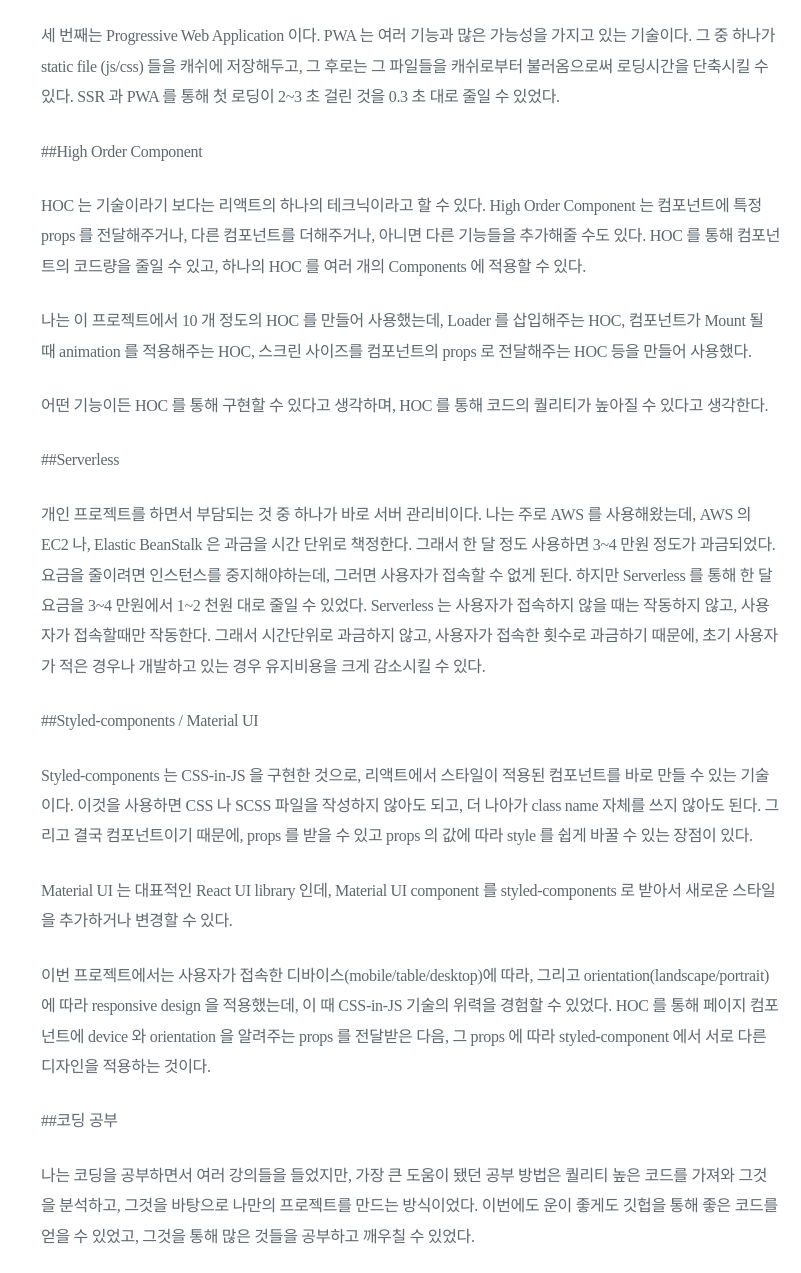
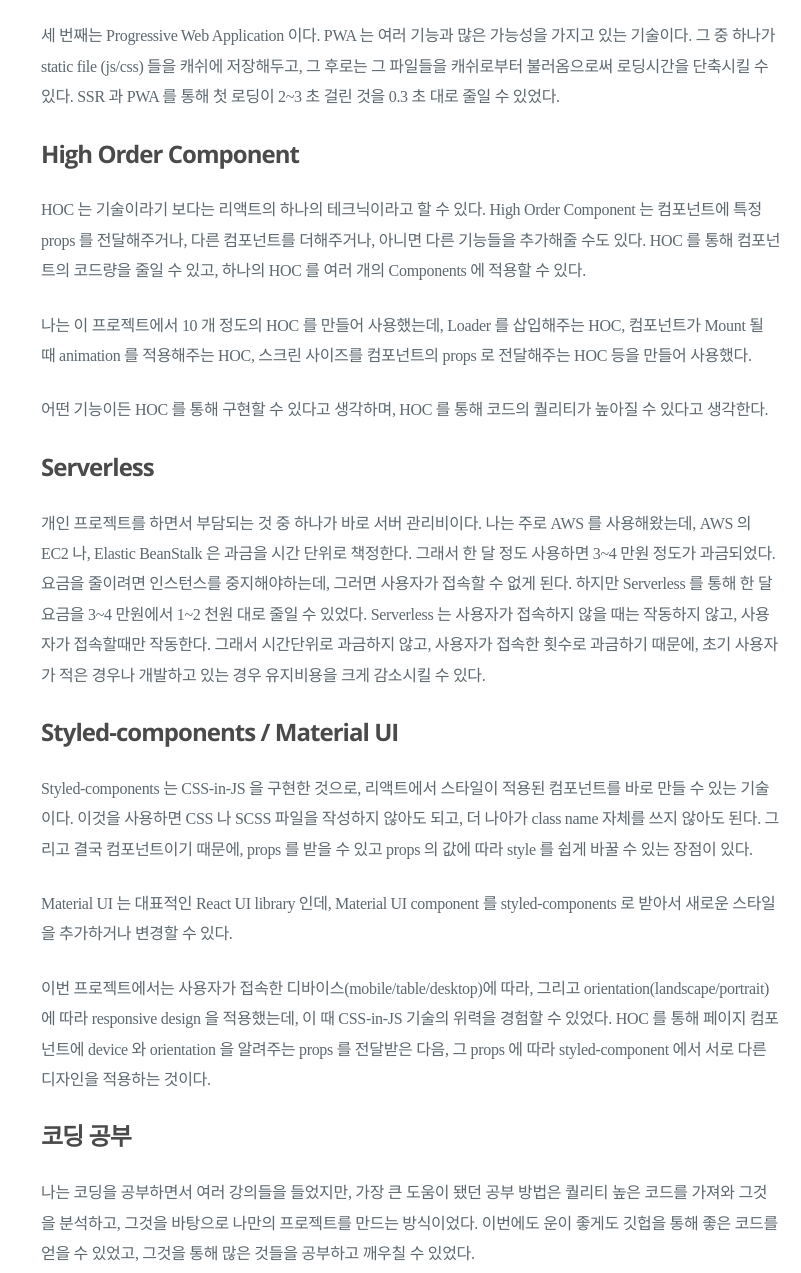
Before and after one commit to twiw49/twiw49.github.io, a plain HTML site: page archives/2018/06/index.html in a window 1280 px wide. Shown: the part 2601-3874 px from the top of the page, without its empty margins (479-1280 px from the left). Drawn offline with Linux system fonts and the light colour scheme; a web font is replaced by a local one.

Commit message:
Site updated: 2018-06-06 10:40:35

```diff
--- a/archives/2018/06/index.html
+++ b/archives/2018/06/index.html
@@ -161,18 +161,14 @@
 <p>먼저 첫 번째는, 위에서 설명한, Redux 를 통한 상태 관리였다. 이것을 통해 사용자가 데이터를 추가하거나 변경할 때, 로딩시간이 거의 없어졌다.</p>
 <p>두 번째는 Server Side Rendering(SSR) 이다. 리액트 어플리케이션은 처음에 빈 HTML element 로부터 시작된다. 흔히 <code>&lt;div id=&quot;root&quot;&gt;&lt;/div&gt;</code> 와 같은 빈 노드가 있고, 그 후 리액트의 번들링된 자바스크립트 파일이 로딩되면서, 빈 노드에 내용들이 채워진다. 따라서 페이지가 처음 로딩될때는, 아무것도 없는 빈 화면부터 시작되고, 그 후 컨텐츠가 로딩될 때까지는 일정 정도의 시간이 필요하다. SSR 은 그 초기 로딩시간을 단축하기 위한 기술이다. 페이지가 처음 로딩될때, 빈 노드가 아닌 첫 화면의 컴포넌트를 미리 렌더링해주는 방식이다. Server Side Rendering 은 컴포넌트 뿐만 아니라, 스타일(css) 파일도 할 수 있고, Redux state 도 할 수 있다.</p>
 <p>세 번째는 Progressive Web Application 이다. PWA 는 여러 기능과 많은 가능성을 가지고 있는 기술이다. 그 중 하나가 static file (js/css) 들을 캐쉬에 저장해두고, 그 후로는 그 파일들을 캐쉬로부터 불러옴으로써 로딩시간을 단축시킬 수 있다. SSR 과 PWA 를 통해 첫 로딩이 2~3 초 걸린 것을 0.3 초 대로 줄일 수 있었다.</p>
-<p>##High Order Component</p>
-<p>HOC 는 기술이라기 보다는 리액트의 하나의 테크닉이라고 할 수 있다. High Order Component 는 컴포넌트에 특정 props 를 전달해주거나, 다른 컴포넌트를 더해주거나, 아니면 다른 기능들을 추가해줄 수도 있다. HOC 를 통해 컴포넌트의 코드량을 줄일 수 있고, 하나의 HOC 를 여러 개의 Components 에 적용할 수 있다.</p>
+<h2 id="High-Order-Component"><a href="#High-Order-Component" class="headerlink" title="High Order Component"></a>High Order Component</h2><p>HOC 는 기술이라기 보다는 리액트의 하나의 테크닉이라고 할 수 있다. High Order Component 는 컴포넌트에 특정 props 를 전달해주거나, 다른 컴포넌트를 더해주거나, 아니면 다른 기능들을 추가해줄 수도 있다. HOC 를 통해 컴포넌트의 코드량을 줄일 수 있고, 하나의 HOC 를 여러 개의 Components 에 적용할 수 있다.</p>
 <p>나는 이 프로젝트에서 10 개 정도의 HOC 를 만들어 사용했는데, Loader 를 삽입해주는 HOC, 컴포넌트가 Mount 될 때 animation 를 적용해주는 HOC, 스크린 사이즈를 컴포넌트의 props 로 전달해주는 HOC 등을 만들어 사용했다.</p>
 <p>어떤 기능이든 HOC 를 통해 구현할 수 있다고 생각하며, HOC 를 통해 코드의 퀄리티가 높아질 수 있다고 생각한다.</p>
-<p>##Serverless</p>
-<p>개인 프로젝트를 하면서 부담되는 것 중 하나가 바로 서버 관리비이다. 나는 주로 AWS 를 사용해왔는데, AWS 의 EC2 나, Elastic BeanStalk 은 과금을 시간 단위로 책정한다. 그래서 한 달 정도 사용하면 3~4 만원 정도가 과금되었다. 요금을 줄이려면 인스턴스를 중지해야하는데, 그러면 사용자가 접속할 수 없게 된다. 하지만 Serverless 를 통해 한 달 요금을 3~4 만원에서 1~2 천원 대로 줄일 수 있었다. Serverless 는 사용자가 접속하지 않을 때는 작동하지 않고, 사용자가 접속할때만 작동한다. 그래서 시간단위로 과금하지 않고, 사용자가 접속한 횟수로 과금하기 때문에, 초기 사용자가 적은 경우나 개발하고 있는 경우 유지비용을 크게 감소시킬 수 있다.</p>
-<p>##Styled-components / Material UI</p>
-<p>Styled-components 는 CSS-in-JS 을 구현한 것으로, 리액트에서 스타일이 적용된 컴포넌트를 바로 만들 수 있는 기술이다. 이것을 사용하면 CSS 나 SCSS 파일을 작성하지 않아도 되고, 더 나아가 class name 자체를 쓰지 않아도 된다. 그리고 결국 컴포넌트이기 때문에, props 를 받을 수 있고 props 의 값에 따라 style 를 쉽게 바꿀 수 있는 장점이 있다.</p>
+<h2 id="Serverless"><a href="#Serverless" class="headerlink" title="Serverless"></a>Serverless</h2><p>개인 프로젝트를 하면서 부담되는 것 중 하나가 바로 서버 관리비이다. 나는 주로 AWS 를 사용해왔는데, AWS 의 EC2 나, Elastic BeanStalk 은 과금을 시간 단위로 책정한다. 그래서 한 달 정도 사용하면 3~4 만원 정도가 과금되었다. 요금을 줄이려면 인스턴스를 중지해야하는데, 그러면 사용자가 접속할 수 없게 된다. 하지만 Serverless 를 통해 한 달 요금을 3~4 만원에서 1~2 천원 대로 줄일 수 있었다. Serverless 는 사용자가 접속하지 않을 때는 작동하지 않고, 사용자가 접속할때만 작동한다. 그래서 시간단위로 과금하지 않고, 사용자가 접속한 횟수로 과금하기 때문에, 초기 사용자가 적은 경우나 개발하고 있는 경우 유지비용을 크게 감소시킬 수 있다.</p>
+<h2 id="Styled-components-Material-UI"><a href="#Styled-components-Material-UI" class="headerlink" title="Styled-components / Material UI"></a>Styled-components / Material UI</h2><p>Styled-components 는 CSS-in-JS 을 구현한 것으로, 리액트에서 스타일이 적용된 컴포넌트를 바로 만들 수 있는 기술이다. 이것을 사용하면 CSS 나 SCSS 파일을 작성하지 않아도 되고, 더 나아가 class name 자체를 쓰지 않아도 된다. 그리고 결국 컴포넌트이기 때문에, props 를 받을 수 있고 props 의 값에 따라 style 를 쉽게 바꿀 수 있는 장점이 있다.</p>
 <p>Material UI 는 대표적인 React UI library 인데, Material UI component 를 styled-components 로 받아서 새로운 스타일을 추가하거나 변경할 수 있다.</p>
 <p>이번 프로젝트에서는 사용자가 접속한 디바이스(mobile/table/desktop)에 따라, 그리고 orientation(landscape/portrait)에 따라 responsive design 을 적용했는데, 이 때 CSS-in-JS 기술의 위력을 경험할 수 있었다. HOC 를 통해 페이지 컴포넌트에 device 와 orientation 을 알려주는 props 를 전달받은 다음, 그 props 에 따라 styled-component 에서 서로 다른 디자인을 적용하는 것이다.</p>
-<p>##코딩 공부</p>
-<p>나는 코딩을 공부하면서 여러 강의들을 들었지만, 가장 큰 도움이 됐던 공부 방법은 퀄리티 높은 코드를 가져와 그것을 분석하고, 그것을 바탕으로 나만의 프로젝트를 만드는 방식이었다. 이번에도 운이 좋게도 깃헙을 통해 좋은 코드를 얻을 수 있었고, 그것을 통해 많은 것들을 공부하고 깨우칠 수 있었다.</p>
+<h2 id="코딩-공부"><a href="#코딩-공부" class="headerlink" title="코딩 공부"></a>코딩 공부</h2><p>나는 코딩을 공부하면서 여러 강의들을 들었지만, 가장 큰 도움이 됐던 공부 방법은 퀄리티 높은 코드를 가져와 그것을 분석하고, 그것을 바탕으로 나만의 프로젝트를 만드는 방식이었다. 이번에도 운이 좋게도 깃헙을 통해 좋은 코드를 얻을 수 있었고, 그것을 통해 많은 것들을 공부하고 깨우칠 수 있었다.</p>
 <p>이번에 내가 참고한 깃헙 리포지토리는, <a href="https://github.com/markusenglund/react-kanban" target="_blank" rel="noopener">react-kanban</a> 이었다. trello 를 구현한 프로젝트였는데, 이 코드를 분석하면서 강의를 통해서는 알 수 없는 많은 것들을 배울 수 있었다. 강의는 정석적인 방법만을 알려주지만, 실제 사용하기에는 복잡하거나 그럴 수 있다. 하지만 좋은 개발자가 쓴 코드를 보면 그게 정석적인 방법은 아닐 수 있지만 훨씬 효율적이고 고급진 방법들을 배울 수 있다. 연륜이라고 할까.</p>
 <p>그런 것들을 하나씩 깨우쳐나가는 즐거움이, 그 과정의 방황과 힘듦을 상쇄시키고도 남을만큼 크기에 나도 이 공부를 계속 해나가고 있는 것 같다.</p>
 <p>이번 프로젝트를 통해 앞으로 어떤 프로젝트를 하든 가져다 쓸 수 있는 토대를 만든 것 같아 기분이 좋다. 이제 다음 프로젝트로 또 넘어가봐야겠다!</p>
```
Also changed, not shown: 2018/06/05/5분 일기 개발기/index.html (+6 -10 lines), archives/2018/index.html (+4 -8 lines), archives/index.html (+4 -8 lines), index.html (+4 -8 lines), tags/리액트-5분일기/index.html (+4 -8 lines).
